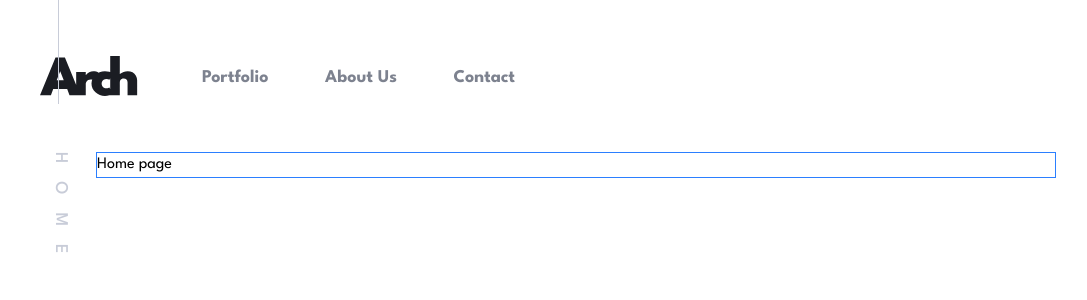
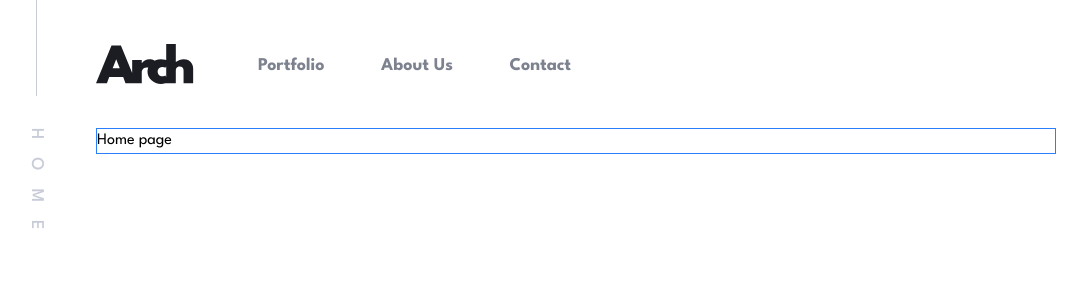
Before and after one commit to DeraTheOz/arch-studio-website, a Next.js app: page / in a window 1280 px wide. Shown: the top 300 px of the page, without its empty margins (61-1148 px from the left). Built offline with nearby package versions, Linux system fonts and the light colour scheme.

Commit message:
feat: update Navbar, MenuButton, NavLinks, and PageIndicator components for improved styling and layout

```diff
--- a/app/components/ui/MenuButton.tsx
+++ b/app/components/ui/MenuButton.tsx
@@ -13,7 +13,7 @@ export default function MenuButton({ isOpen, setIsOpen }: MenuProps) {
   return (
     <button
       type="button"
-      className="grid size-12 cursor-pointer place-items-center border-0 bg-transparent sm:hidden transition-all"
+      className="grid cursor-pointer place-items-center border-0 bg-transparent sm:hidden transition-all"
       aria-controls="primary-navigation"
       aria-expanded={isOpen}
       aria-label={isOpen ? "Close navigation menu" : "Open navigation menu"}
--- a/app/components/ui/NavLinks.tsx
+++ b/app/components/ui/NavLinks.tsx
@@ -44,10 +44,10 @@ export default function NavLinks({
   return (
     <nav
       id="primary-navigation"
-      className={`absolute top-24 right-0 max-w-85.75 w-[calc(100%-2rem)] h-58.75 flex justify-start bg-arch-very-light-grey shadow-nav transition-all sm:transition-colors sm:bg-transparent sm:shadow-none sm:static ${
+      className={`absolute top-24 right-0 max-w-85.75 w-[calc(100%-2rem)] h-58.75 flex justify-start bg-arch-very-light-grey shadow-nav transition-all sm:transition-colors sm:bg-transparent sm:shadow-none sm:relative ${
         isOpen
           ? "visible translate-y-0 opacity-100"
-          : "invisible -translate-y-3 opacity-0 pointer-events-none sm:visible sm:translate-y-0 sm:opacity-100 sm:pointer-events-auto"
+          : "invisible translate-y-10 opacity-0 pointer-events-none sm:h-auto sm:top-0 sm:visible sm:translate-y-0 sm:opacity-100 sm:pointer-events-auto"
       }`}
       aria-label="Primary navigation">
       <ul className="flex items-start justify-center flex-col w-61.75 h-38.5 mx-12 my-auto gap-4.25 sm:flex-row sm:items-center sm:justify-between sm:gap-6 sm:w-78.25 sm:h-6.25 sm:m-0 sm:mt-2.5">
@@ -58,7 +58,7 @@ export default function NavLinks({
             <li key={link.href}>
               <Link
                 href={link.href}
-                className={`text-arch-black text-[2rem] leading-10 font-bold transition-colors hover:text-arch-medium-grey   sm:text-lg sm:hover:text-arch-black sm:leading-6 ${isActiveLink ? " text-arch-medium-grey sm:text-arch-black" : "sm:text-arch-medium-grey"}`}
+                className={`relative after:absolute after:right-1/5 after:-bottom-2 after:h-px after:w-6 after:bg-arch-black after:content-[''] after:hidden text-arch-black text-[2rem] leading-10 font-bold transition-colors hover:text-arch-medium-grey sm:text-lg sm:hover:text-arch-black sm:leading-6 ${isActiveLink ? "after:inline-block text-arch-medium-grey sm:text-arch-black" : "sm:text-arch-medium-grey"}`}
                 aria-current={isActiveLink ? "page" : undefined}
                 onClick={() => setIsOpen(false)}>
                 {link.label}
--- a/app/components/ui/Navbar.tsx
+++ b/app/components/ui/Navbar.tsx
@@ -22,12 +22,14 @@ export default function Navbar() {
   }
 
   return (
-    <header className="relative z-20 bg-arch-white" data-menu-open={isOpen}>
+    <header
+      className="relative z-20 flex items-center h-24 sm:h-32"
+      data-menu-open={isOpen}>
       <PageIndicator pathname={pathname} />
 
       <div
-        className="mx-8 flex h-24 items-center justify-between gap-6 sm:mx-auto sm:h-38 sm:w-[calc(100%-12.125rem)] sm:items-start sm:justify-start sm:gap-16 sm:pt-14 xl:w-[min(calc(100%-2rem),69.375rem)]"
-        ref={navbarRef}>
+        ref={navbarRef}
+        className="mx-8 w-full flex items-center justify-between gap-6 sm:items-start sm:justify-start sm:w-[calc(100%-10rem)] sm:mx-auto sm:ml-12 sm:gap-16">
         <Logo />
 
         <MenuButton isOpen={isOpen} setIsOpen={setIsOpen} />
--- a/app/components/ui/PageIndicator.tsx
+++ b/app/components/ui/PageIndicator.tsx
@@ -14,10 +14,10 @@ export default function PageIndicator({ pathname }: PageIndicatorProps) {
 
   return (
     <div
-      className="pointer-events-none absolute top-0 left-9.75 hidden h-68 w-6 text-arch-light-grey sm:block xl:left-[max(1.5rem,calc((100vw-min(100vw-2rem,69.375rem))/2-6.375rem))]"
+      className="hidden sm:flex flex-col items-center justify-between w-6 gap-8 text-arch-light-grey pointer-events-none mt-auto"
       aria-hidden="true">
-      <span className="absolute top-0 left-2.5 h-26 w-px bg-arch-light-grey" />
-      <span className="absolute top-38 left-0 text-lg leading-6 font-medium tracking-[1.125rem] uppercase [writing-mode:vertical-rl]">
+      <span className="h-24 w-px bg-arch-light-grey" />
+      <span className="text-lg leading-6 font-medium tracking-[1.125rem] uppercase [writing-mode:vertical-rl]">
         {getPageIndicator()}
       </span>
     </div>
```
